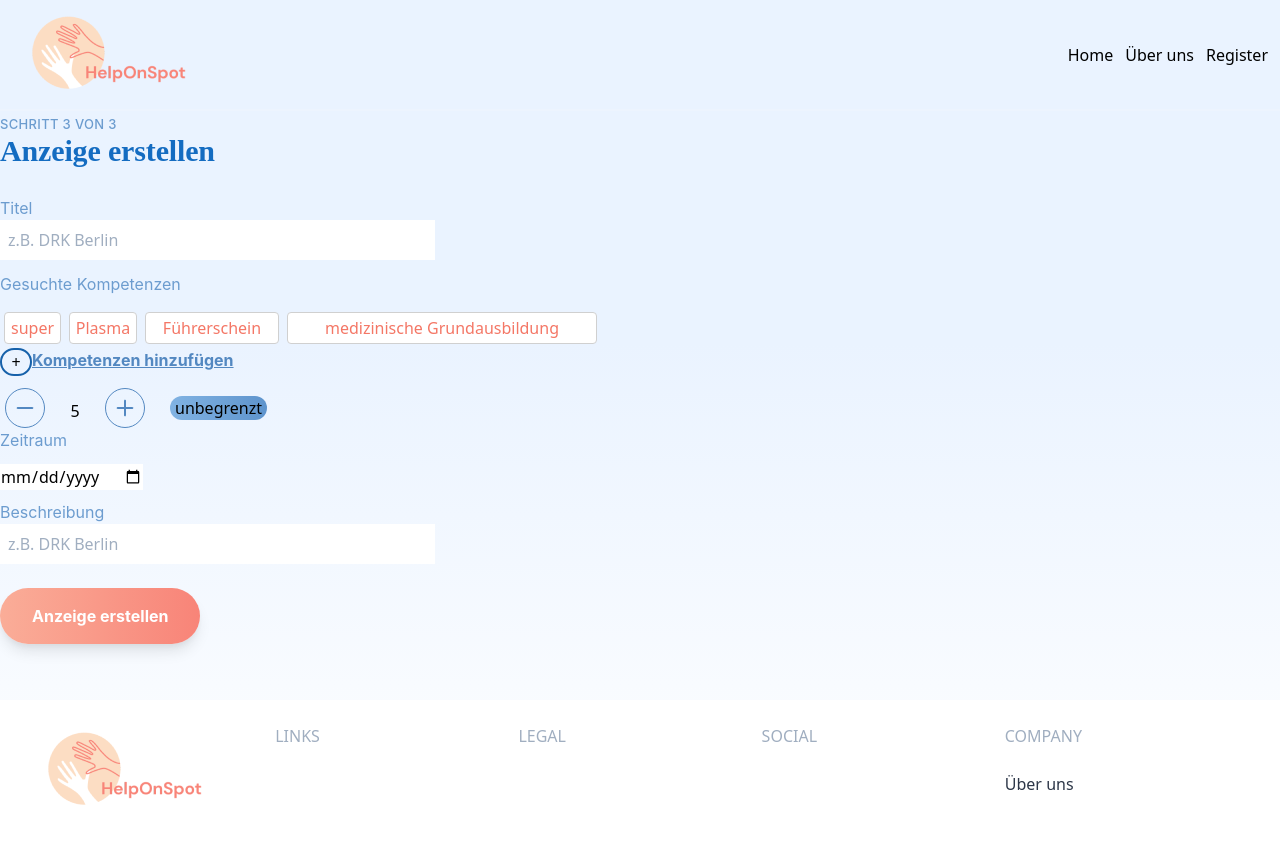
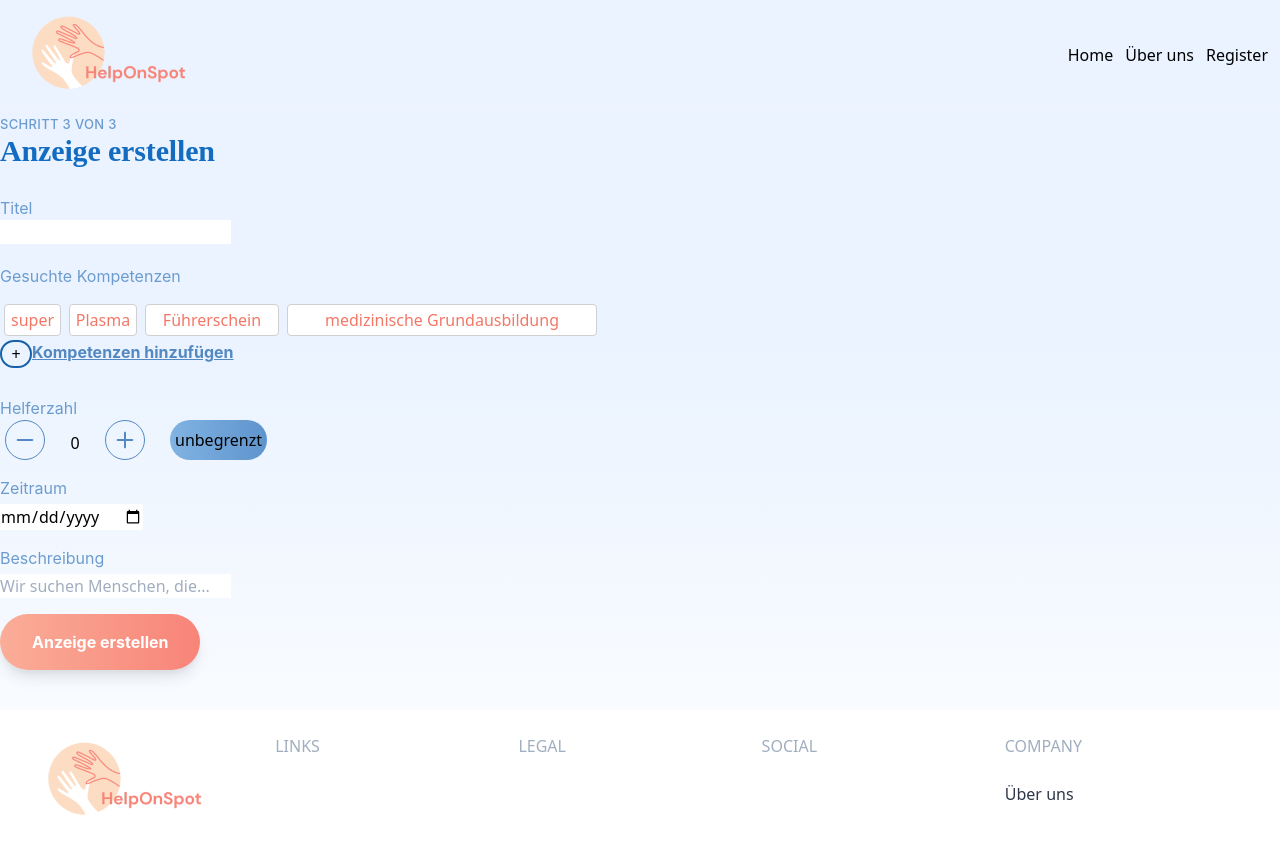
Before and after one commit to Helfer-Portal/helponspot-client, a React (Create React App) app: page /app/organisation/request in a window 1280 px wide. Shown: the top 854 px of the page. Built offline with nearby package versions, Linux system fonts and the light colour scheme.

Commit message:
inlcude createrequest

```diff
--- a/src/components/QuestionWithLabel.jsx
+++ b/src/components/QuestionWithLabel.jsx
@@ -1,4 +1,5 @@
 import React, { Component } from 'react'
+
 
 export default class QuestionWithLabel extends Component {
   render() {
--- a/src/components/app/counter.jsx
+++ b/src/components/app/counter.jsx
@@ -1,5 +1,5 @@
 import React from "react";
-import Circle from "../../../components/Circle";
+import Circle from "../../components/Circle";
 
 export default function Counter(props) {
   const [count, setCount] = props.countState;
--- a/src/features/app/organisation/request/CreateRequest.jsx
+++ b/src/features/app/organisation/request/CreateRequest.jsx
@@ -1,17 +1,67 @@
 import React from "react";
-import QuestionWithLabel from "../../../../components/QuestionWithLabel";
-import InputWithLabel from "../../../../components/InputWithLabel";
-import Circle from "../../../../components/Circle";
+import QuestionWithLabel from "../../../../components/QuestionWithLabel"
 
+import "../../../../styles/organisation.css";
 import Competences from "../../../../components/app/competences";
-import ButtonOrange from "../../../../components/ButtonOrange";
+import { ReqContext } from "../../../../context/mock-requests"
+import { Redirect } from "react-router-dom";
+import Counter from "../../../../components/app/counter";
 
 export default function CreateRequest() {
+    let [redirect, setRedirect] = React.useState(false);
+
+    let [data, setData] = React.useContext(ReqContext);
+
+    let [title, setTitle] = React.useState("");
+    let [date, setDate] = React.useState("");
+    let [dateDiff, setDateDiff] = React.useState(0);
+    let [count, setCount] = React.useState(0);
+
+    const updateTitle = e => {
+        setTitle(e.target.value);
+    };
+
+    const updateDate = e => {
+        setDate(e.target.value);
+        let diff = datediff(Date.now(), new Date(e.target.value));
+        setDateDiff(diff);
+    };
+
+    /** thank you Stackoverflow https://stackoverflow.com/questions/542938/how-do-i-get-the-number-of-days-between-two-dates-in-javascript */
+    function datediff(first, second) {
+        // Take the difference between the dates and divide by milliseconds per day.
+        // Round to nearest whole number to deal with DST.
+        return Math.round((second - first) / (1000 * 60 * 60 * 24));
+    }
+
+    const addData = e => {
+        e.preventDefault();
+        setData(prevData => [
+            {
+                title: title,
+                timeLast: dateDiff ? dateDiff + " Tage" : "5 Tage",
+                reqHelpers: count,
+                confirmed: Math.abs(Math.floor(Math.random() * count)),
+                denied: 0,
+                open: 0
+            },
+            ...prevData
+        ]);
+        setRedirect(true);
+    };
+
     return (
         <div>
             <QuestionWithLabel question="Anzeige erstellen" label="Schritt 3 von 3" />
-        <InputWithLabel fname="Titel" label="Titel" />
-        <div className="my-3 flex flex-col align-start">
+            <div>
+                <overline className="label font-inter text-figmaDescription">
+                    Titel
+                </overline>
+                <br/>
+                <input type="text" name="name" value={title} onChange={updateTitle} />
+            </div>
+
+            <div className="my-3 flex flex-col align-start py-2">
                 <div className="mb-3 text-figmaDescription font-inter">
                     Gesuchte Kompetenzen
                 </div>
@@ -20,26 +70,35 @@ export default function CreateRequest() {
                 </div>
             </div>
 
+            <div className="flex flex-col py-2" >
+                <overline className="label font-inter text-figmaDescription">
+                    Helferzahl
+                </overline>
                 <div className="w-full flex" class="container-helper-numbers">
+                    <Counter countState={[count, setCount]} />
+                </div>
+            </div>
+            <div className="w-full flex flex-col py-2">
+                <div className="mb-1 text-figmaDescription font-inter">Zeitraum</div>
                 <div>
-            <Circle image="/minus.png" />
-            <div class="number"> 5 </div>
-            <Circle image="/plus.png" />
+                    <input type="date" value={date} onChange={updateDate}></input>
                 </div>
-          <button class="unlimited">unbegrenzt</button>
             </div>
 
-        <div className="w-full flex flex-col">
-          <div className="mb-3 text-figmaDescription font-inter">Zeitraum</div>
+            <div className="py-2">
+                <div className="mb-1 text-figmaDescription font-inter">
+                    Beschreibung
+                </div>
+
                 <div>
-            <input type="date"></input>
+                    <input class="lastQuestion" type="text" placeholder="Wir suchen Menschen, die..."/>
                 </div>
             </div>
-        <div id="lastquestion">
-          <InputWithLabel fname="Titel" label="Beschreibung" />
+
+            <button className="mr-auto lg:mx-0 hover:underline orange-gradient text-white font-bold font-inter rounded-full my-2 py-4 px-8 shadow-lg"
+                    onClick={addData}>Anzeige erstellen</button>
+
+            {redirect ? <Redirect to="/app/organisation/dashboard"></Redirect> : ""}
         </div>
-        <ButtonOrange>Anzeige erstellen</ButtonOrange>
-      </div>
-
     );
 }
```
Lines whose indentation alone changed are shown as unchanged.
